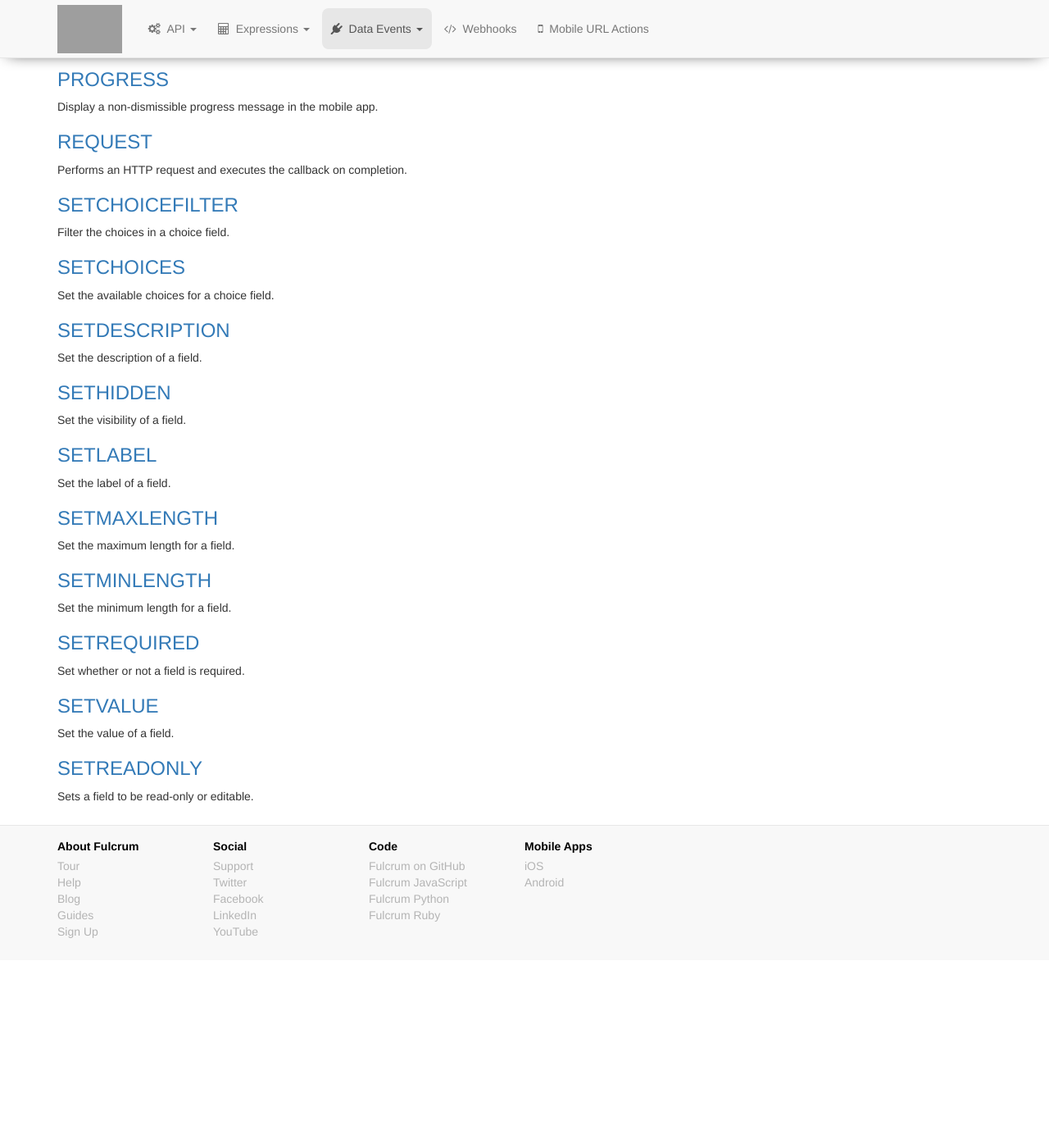
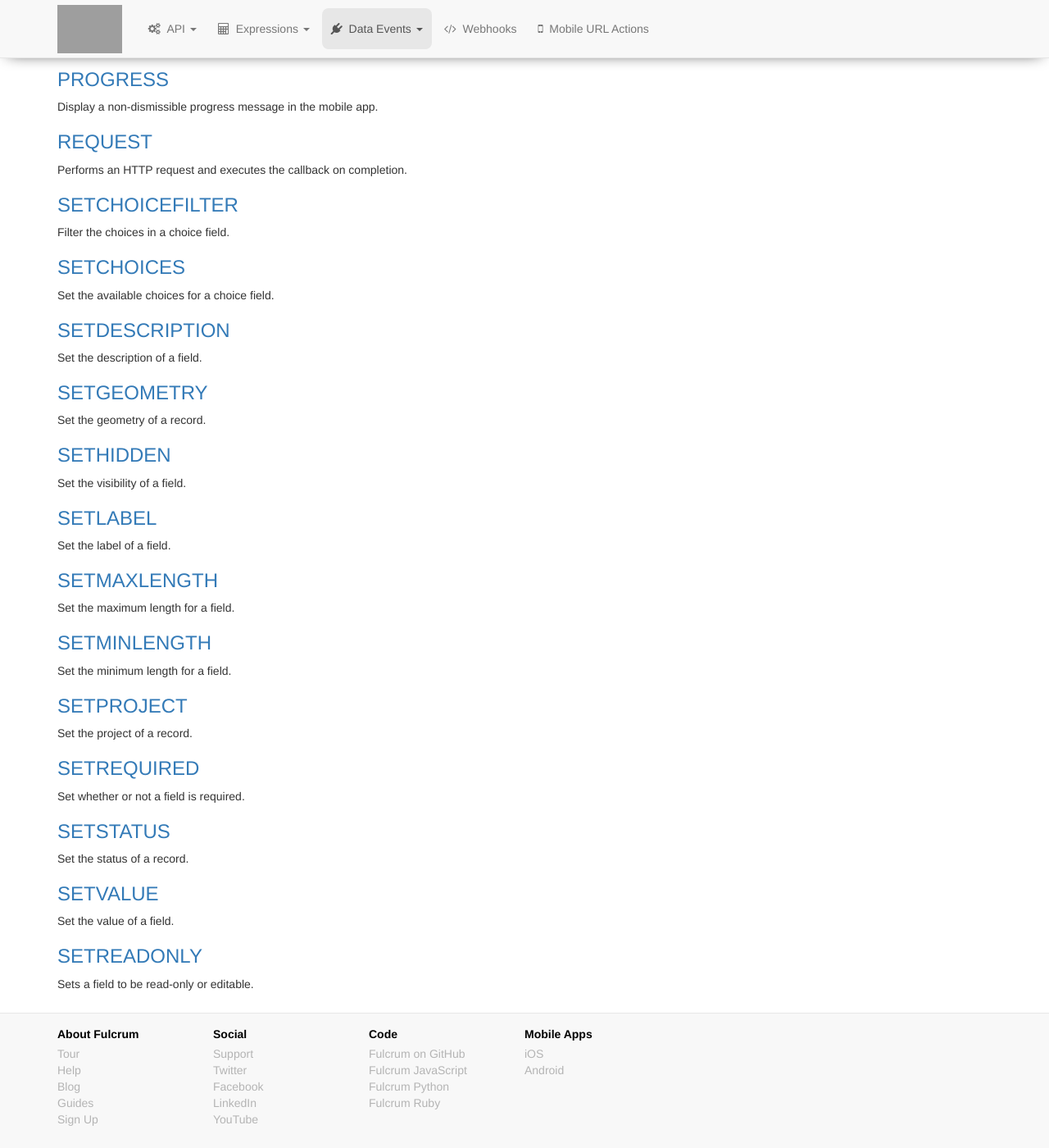
Before and after one commit to rylincoln/developer.fulcrumapp.com, a Jekyll site: the page built from _data-events/reference.md, in a window 1280 px wide and 1400 px high, scrolled down 592 px. Shown: the whole window at 82% size. Built offline with Jekyll 4.4.1, drawn with Linux system fonts in a browser that asks for light colours; nearby versions of some CDN libraries; before the commit the page ends 1763 px from its top, so only the background shows below that; grey boxes are pictures that could not be loaded.

Commit message:
Document SETGEOMETRY, SETPROJECT, SETSTATUS

```diff
--- a/_data-events/reference.md
+++ b/_data-events/reference.md
@@ -10,7 +10,7 @@ search: true
 
 <div class="row">
   <div class="col-xs-12 col-md-4">
-    <input type="search" class="form-control search" placeholder="Search expressions" />
+    <input type="search" class="form-control search" placeholder="Search data event functions" />
   </div>
 </div>
 
@@ -54,6 +54,10 @@ Set the available choices for a choice field.
 
 Set the description of a field.
 
+### [SETGEOMETRY](/data-events/reference/setgeometry/)
+
+Set the geometry of a record.
+
 ### [SETHIDDEN](/data-events/reference/sethidden/)
 
 Set the visibility of a field.
@@ -70,9 +74,17 @@ Set the maximum length for a field.
 
 Set the minimum length for a field.
 
+### [SETPROJECT](/data-events/reference/setproject/)
+
+Set the project of a record.
+
 ### [SETREQUIRED](/data-events/reference/setrequired/)
 
 Set whether or not a field is required.
+
+### [SETSTATUS](/data-events/reference/setstatus/)
+
+Set the status of a record.
 
 ### [SETVALUE](/data-events/reference/setvalue/)
 
```
Also changed, not shown: _data-events/reference/request.md (+1 -1 lines), _data-events/reference/setgeometry.md (added, +20 -0 lines), _data-events/reference/setproject.md (added, +20 -0 lines), _data-events/reference/setstatus.md (added, +20 -0 lines).
